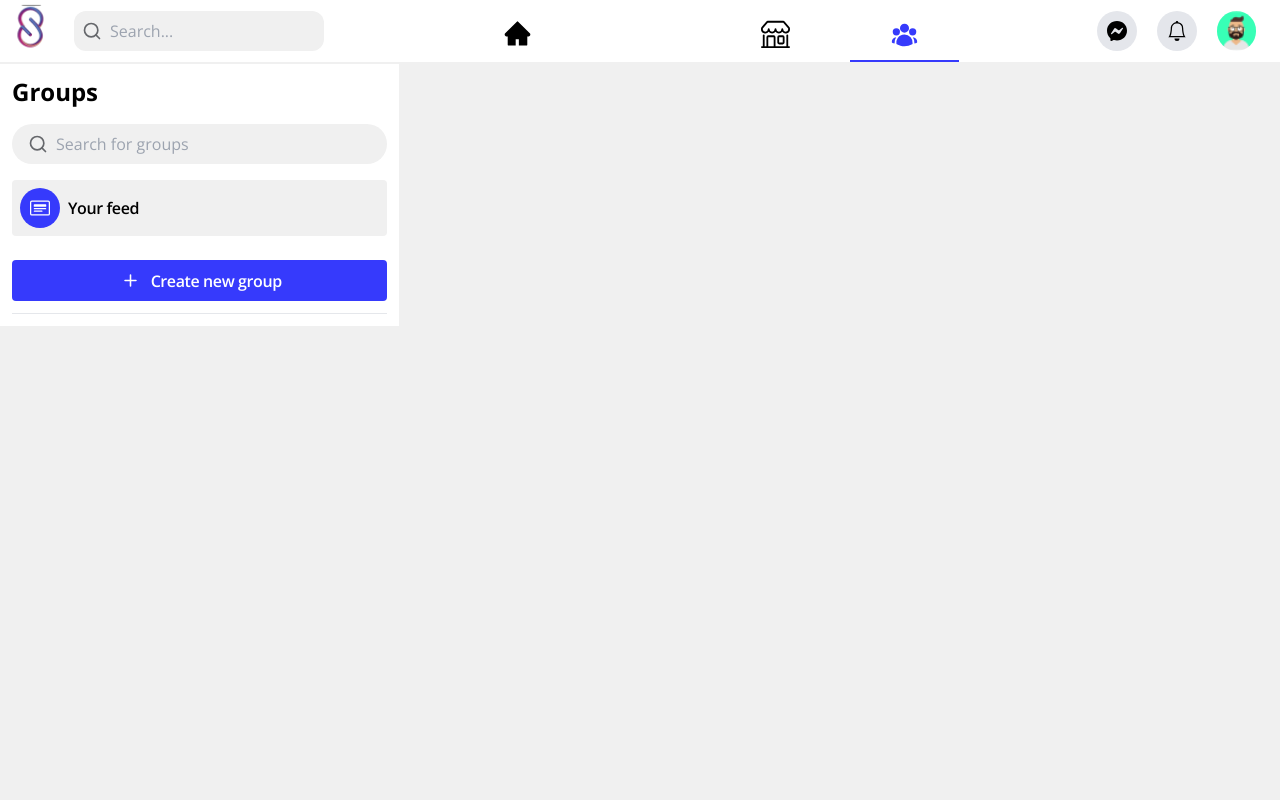
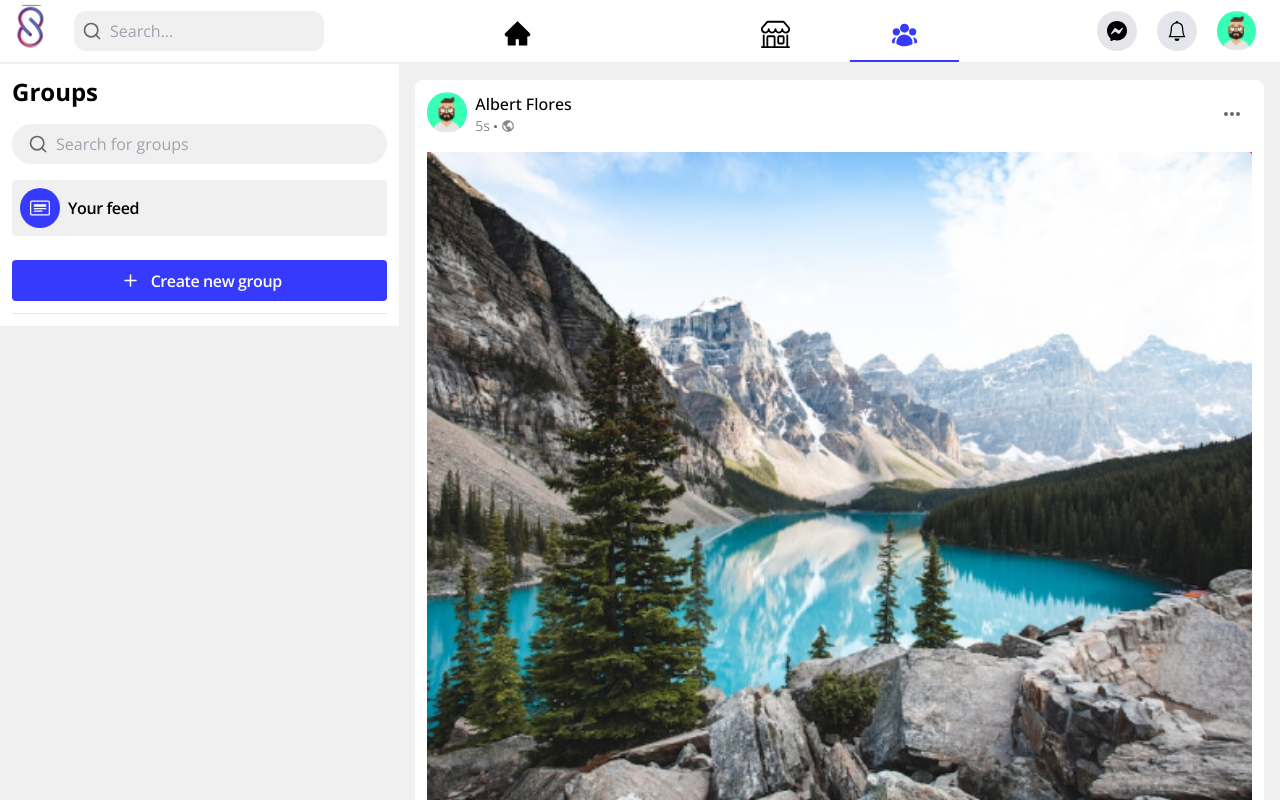
Before and after one commit to asiughuslyvesterobus/social_app, a Next.js app in the folder client/: page /groups/feed in a window 1280 px wide. Built offline with nearby package versions, Linux system fonts and the light colour scheme; some icons are missing.

Commit message:
working on some updates

```diff
--- a/client/pages/groups/feed/index.tsx
+++ b/client/pages/groups/feed/index.tsx
@@ -1,9 +1,14 @@
 import { postData } from "@/data";
 import MainLayout from "@/layout/MainLayout";
+import Image from "next/image";
 import Link from "next/link";
+import { AiOutlineLike } from "react-icons/ai";
+import { BiComment, BiWorld } from "react-icons/bi";
 import { BsCardHeading, BsPlus } from "react-icons/bs";
 import { FiSearch } from "react-icons/fi";
+import { HiDotsHorizontal } from "react-icons/hi";
 import { MdGroupOff } from "react-icons/md";
+import { PiShareFatLight } from "react-icons/pi";
 
 const GroupPage = () => {
   return (
@@ -51,7 +56,7 @@ const GroupPage = () => {
             </div>
           </div>
         </div>
-        <div className="tab:flex-grow w-full h-screen overflow-y-auto scrollbar-hide p-4 flex flex-col items-start justify-start gap-6 pb-24">
+        <div className="tab:flex-grow w-full tab:h-screen overflow-y-auto scrollbar-hide p-4 flex flex-col items-start justify-start gap-6 pb-24">
           {postData.length === 0 ? (
             <div className="w-full flex flex-col items-center justify-start gap-5">
               <span>
@@ -71,7 +76,109 @@ const GroupPage = () => {
               </Link>
             </div>
           ) : (
-            postData.map((item) => <div key={item.id}></div>)
+            postData.map((item) => (
+              <div
+                key={item.id}
+                className="w-full bg-white p-3 rounded-lg flex flex-col items-start justify-start h-fit gap-4"
+              >
+                <div className="w-full flex items-center justify-between gap-4">
+                  <Link
+                    href={`/profile/${item.id}`}
+                    className="flex items-start justify-start gap-2"
+                  >
+                    <Image
+                      src={item.userProfileUrl}
+                      alt="group-Profile"
+                      width={40}
+                      height={40}
+                      className="rounded-full"
+                    />
+                    <div className="flex flex-col items-start justify-start">
+                      <h2 className="text-base font-medium text-black">
+                        {item.userName}
+                      </h2>
+                      <span className="text-sm font-normal text-[#888] flex items-center gap-1">
+                        {item.date}{" "}
+                        <span className="w-[3px] h-[3px] bg-basegray inline-block rounded-full"></span>{" "}
+                        <BiWorld />
+                      </span>
+                    </div>
+                  </Link>
+                  <span className="text-basegray cursor-pointer hover:bg-bodybg w-10 h-10 flex items-center justify-center rounded-full transition-all">
+                    <HiDotsHorizontal size={20} />
+                  </span>
+                </div>
+                <div className="h-[700px] w-full bg-red-500">
+                  <img
+                    src={item.userPost}
+                    alt="user-post"
+                    className="rounded w-full h-full object-cover"
+                  />
+                </div>
+                <div className="w-full flex flex-col items-start justify-start">
+                  <div className="w-full flex items-center justify-between gap-3 py-3 border-b border-btngray">
+                    <span className="flex items-center justify-start gap-1">
+                      <span>
+                        <Image
+                          src="/icon/like.svg"
+                          alt="like"
+                          width={20}
+                          height={20}
+                        />
+                      </span>
+                      <span className="text-sm font-normal text-[#888]">
+                        1.2k
+                      </span>
+                    </span>
+                    <div className="flex items-center justify-start gap-3">
+                      <span className="flex items-center justify-start gap-1 text-[#888]">
+                        <span className="text-sm font-normal text-[#888]">
+                          1.2k
+                        </span>
+                        <span>
+                          <BiComment size={20} />
+                        </span>
+                      </span>
+                      <span className="flex items-center justify-start gap-1 text-[#888]">
+                        <span className="text-sm font-normal text-[#888]">
+                          1.2k
+                        </span>
+                        <span>
+                          <PiShareFatLight size={20} />
+                        </span>
+                      </span>
+                    </div>
+                  </div>
+
+                  <div className="flex items-center justify-between lg:justify-evenly w-full pt-4">
+                    <div className="flex items-center gap-2 sm:gap-4 justify-start w-fit hover:bg-bodybg transition-all py-3 px-2 sm:px-5 rounded-md cursor-pointer">
+                      <span className="text-[#888]">
+                        <AiOutlineLike className="w-4 h-4 sm:w-6 sm:h-6" />
+                      </span>
+                      <span className="text-sm sm:text-base font-medium text-basegray">
+                        Like
+                      </span>
+                    </div>
+                    <div className="flex items-center gap-2 sm:gap-4 justify-start w-fit hover:bg-bodybg transition-all py-3 px-2 sm:px-5 rounded-md cursor-pointer">
+                      <span className="text-[#888]">
+                        <BiComment className="w-4 h-4 sm:w-6 sm:h-6" />
+                      </span>
+                      <span className="text-sm sm:text-base font-medium text-basegray">
+                        Comment
+                      </span>
+                    </div>
+                    <div className="flex items-center gap-2 sm:gap-4 justify-start w-fit hover:bg-bodybg transition-all py-3 px-2 sm:px-5 rounded-md cursor-pointer">
+                      <span className="text-[#888]">
+                        <PiShareFatLight className="w-4 h-4 sm:w-6 sm:h-6" />
+                      </span>
+                      <span className="text-sm sm:text-base font-medium text-basegray">
+                        Share
+                      </span>
+                    </div>
+                  </div>
+                </div>
+              </div>
+            ))
           )}
         </div>
       </section>
```
